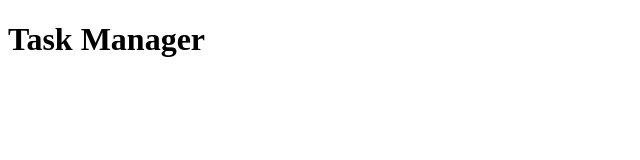
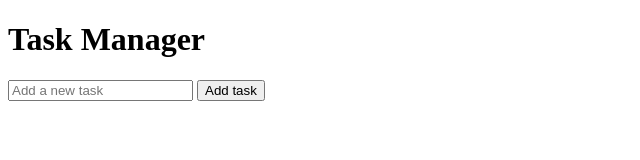
Before and after one commit to mikerb95/task-manager, a plain HTML site: page index.html in a window 1280 px wide. Shown: the whole page, without its empty margins (0-640 px from the left). Drawn offline with Linux system fonts and the light colour scheme.

Commit message:
HTML Form

```diff
--- a/index.html
+++ b/index.html
@@ -9,6 +9,12 @@
 <body>
     <div id="app">
         <h1>Task Manager</h1>
+        <form id="task-form">
+            <input type="text" id="task-input" placeholder="Add a new task" />
+            <button type="submit">Add task</button>
+        </form>
+        <ul id="task-list"></ul>
     </div>
+    <script src="/app.js"></script>
 </body>
 </html>
```
Also changed, not shown: app.js (added).
